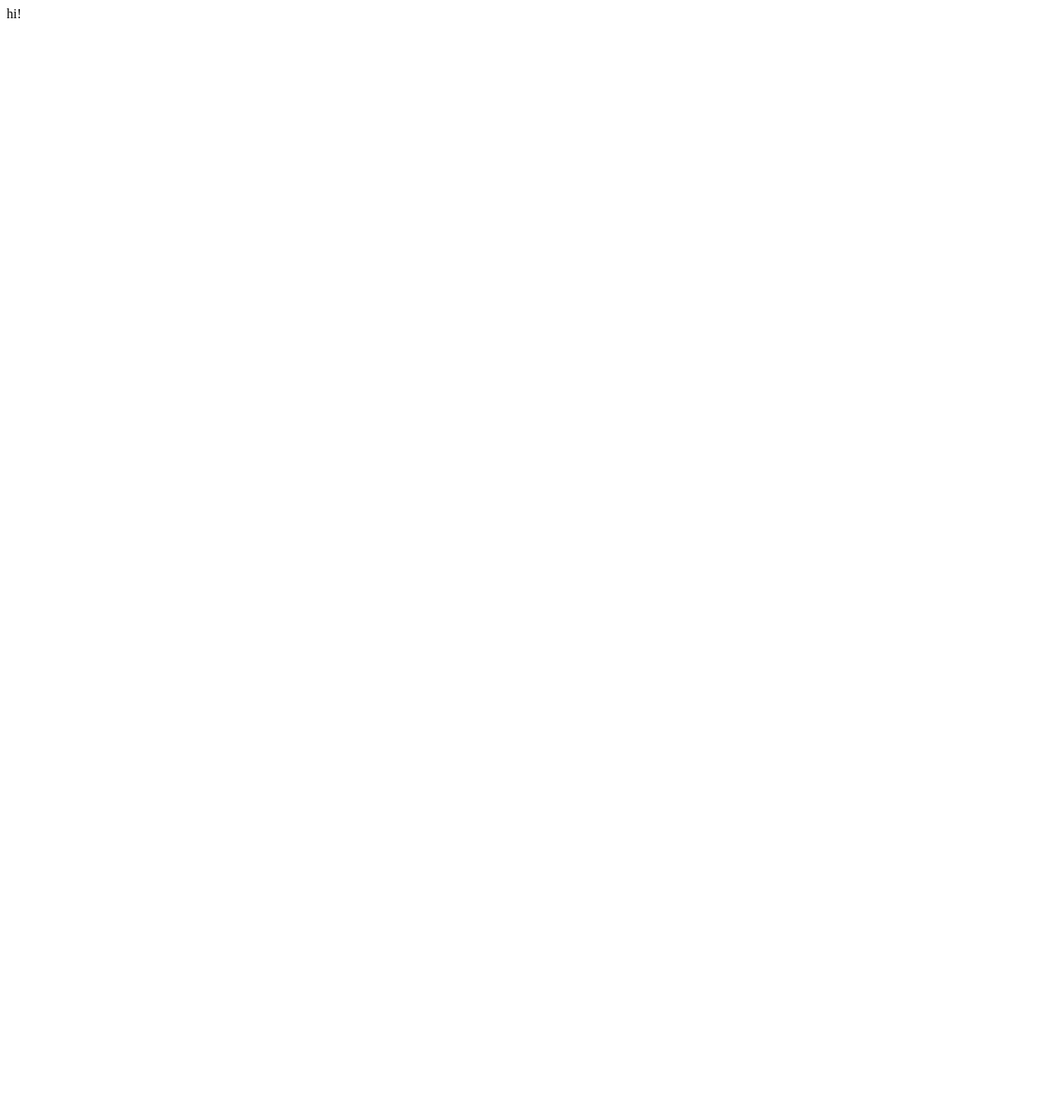
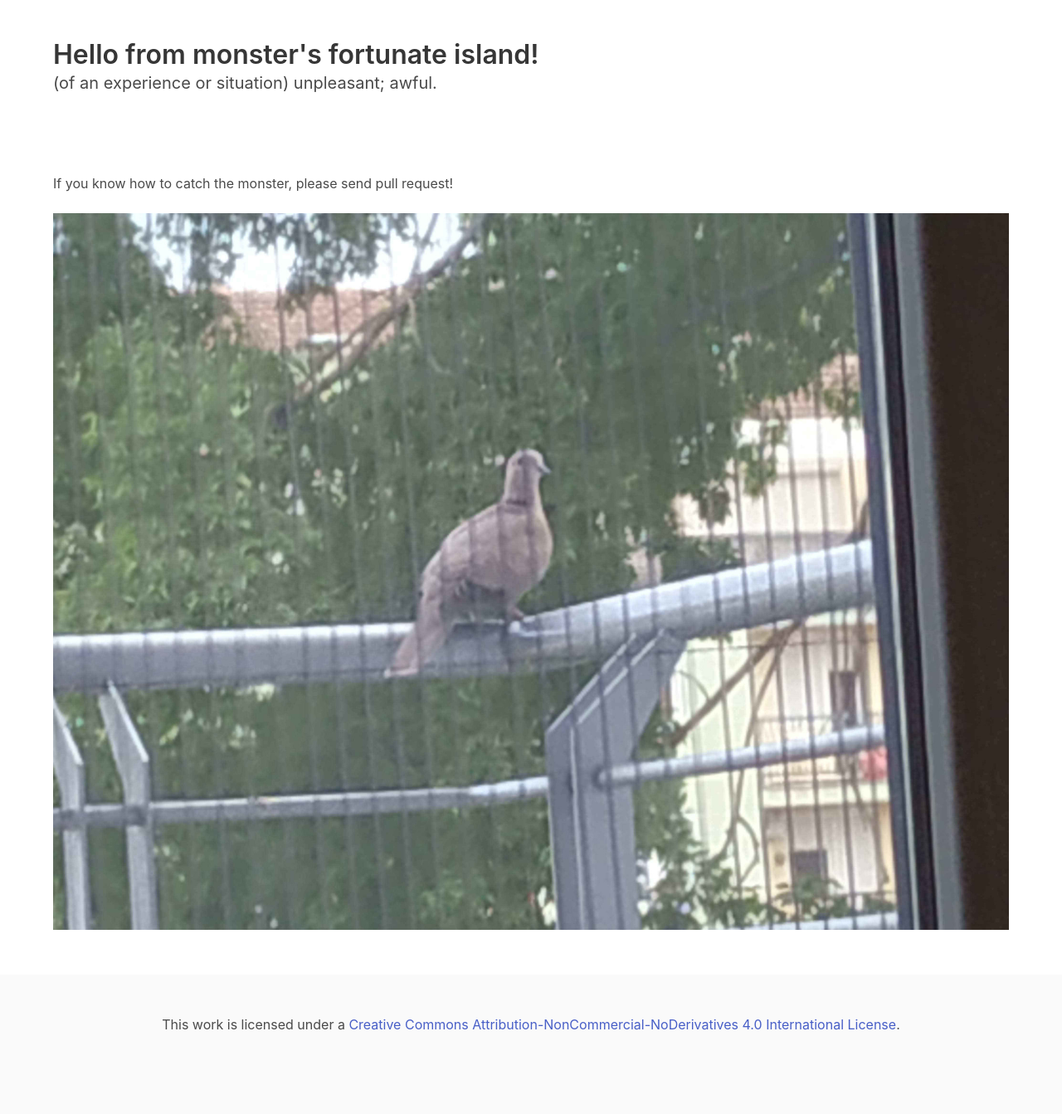
Before and after one commit to 0x8000/shitty, a plain HTML site: page index.html in a window 1280 px wide. Shown: the whole page at 83% size. Before the commit the page ends 800 px from the top, so only its background shows below. Drawn offline with nearby package versions, Linux system fonts and the light colour scheme.

Commit message:
Update index.html

```diff
--- a/index.html
+++ b/index.html
@@ -1 +1,44 @@
-hi!
+<!DOCTYPE html>
+<html>
+
+<head>
+    <meta charset="utf-8">
+    <meta name="viewport" content="width=device-width, initial-scale=1">
+    <title>Let's ask shitty.monster</title>
+    <link rel="stylesheet" href="https://cdn.jsdelivr.net/npm/bulma@0.9.0/css/bulma.min.css">
+    <link rel="shortcut icon" href="monster.jpg">
+</head>
+
+<body>
+    <section class="section">
+        <div class="container">
+            <h1 class="title">
+                Hello from monster's fortunate island!
+            </h1>
+            <p class="subtitle">
+                (of an experience or situation) unpleasant; awful.
+            </p>
+        </div>
+    </section>
+    <section class="section">
+        <div class="container">
+            <div class="content">
+                <p>If you know how to catch the monster, please send pull request!</p>
+            </div>
+            <div class="columns">
+                <div class="column is-full">
+                    <img width="100%" height="100%" src="monster.jpg">
+                </div>
+            </div>
+        </div>
+    </section>
+    <footer class="footer">
+        <div class="content has-text-centered">
+            <p>This work is licensed under
+                a <a rel="license" href="http://creativecommons.org/licenses/by-nc-nd/4.0/">Creative Commons
+                    Attribution-NonCommercial-NoDerivatives 4.0 International License</a>.</p>
+        </div>
+    </footer>
+</body>
+
+</html>
```
